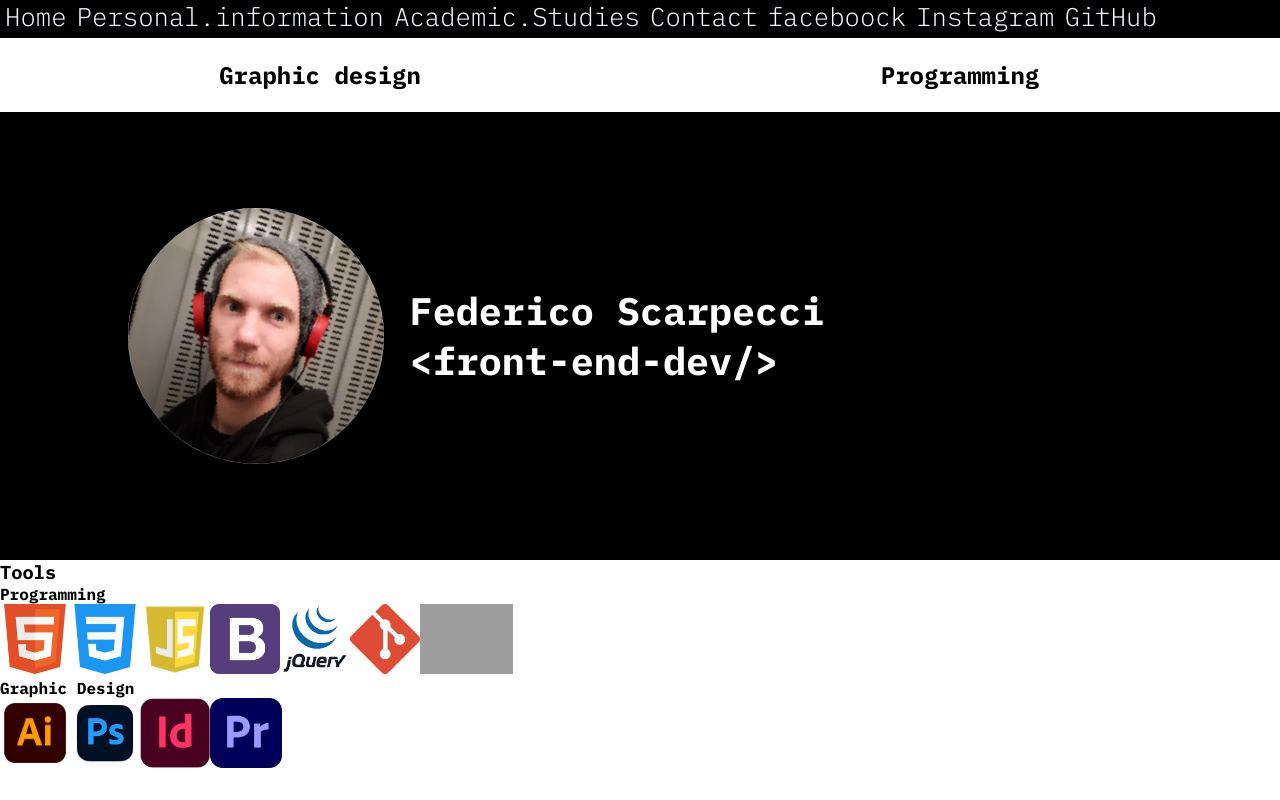
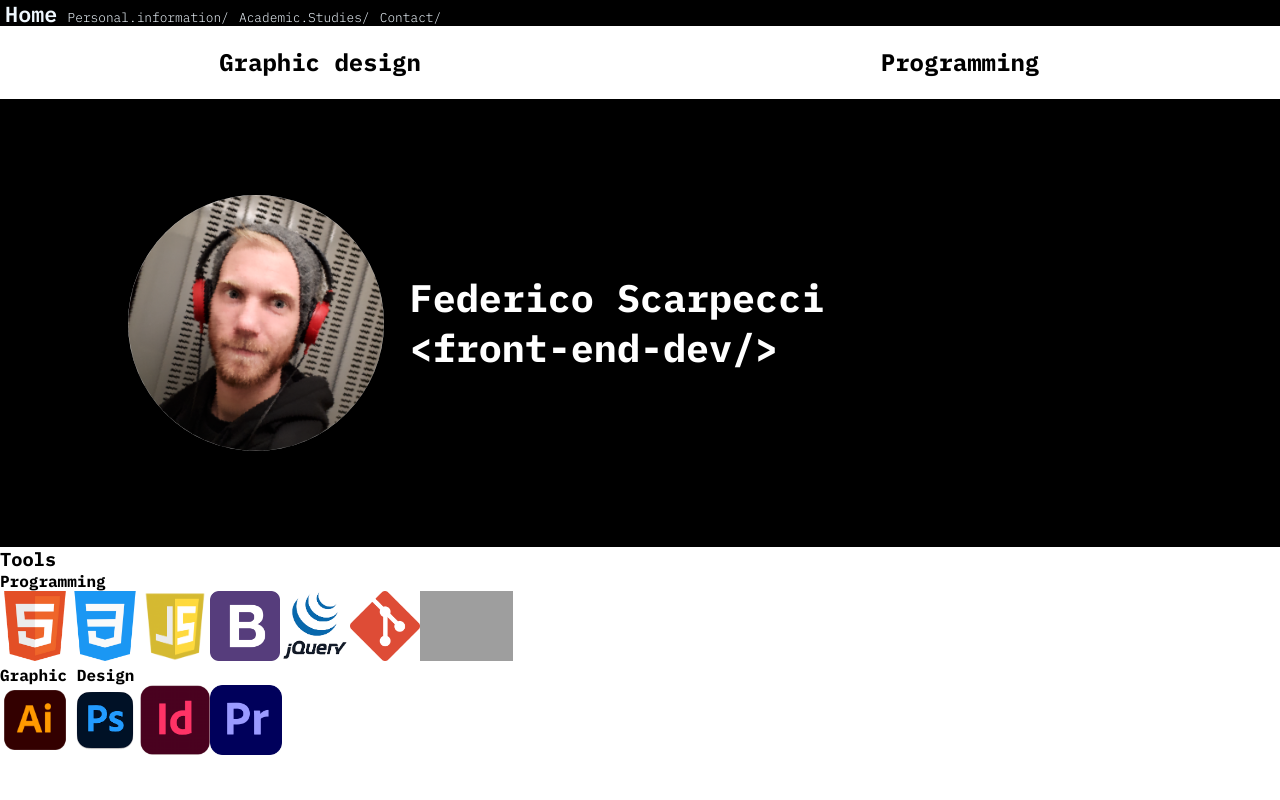
Before and after one commit to FedeSca001/FedeSca001Web, a Vue app: page / in a window 1280 px wide. Built offline with nearby package versions, Linux system fonts and the light colour scheme; grey boxes are pictures that could not be loaded.

Commit message:
reorganizando ruteo

```diff
--- a/src/components/HeaderComp/HeaderComp.vue
+++ b/src/components/HeaderComp/HeaderComp.vue
@@ -1,7 +1,7 @@
 <template>
   <section class="sections">
-    <div class="grafic"><button type="button">Graphic design</button></div>
-    <div class="progr"><button type="button">Programming</button></div>
+    <div class="grafic"><router-link to="/"><button type="button">Graphic design</button></router-link></div>
+    <div class="progr"><router-link to="/"><button type="button">Programming</button></router-link></div>
   </section>
 </template>
 
--- a/src/components/NavComp/NavComp.vue
+++ b/src/components/NavComp/NavComp.vue
@@ -1,14 +1,9 @@
 <template>
   <section class="navComp">
-    <router-link to="/"><button>Home</button></router-link>
-    <router-link to="/infopersonal"><button>Personal.information</button></router-link>
-    <router-link to="/studies"><button>Academic.Studies</button></router-link>
-    <router-link to="/contact"><button>Contact</button></router-link>
-    <div class="redesSociales">
-      <a href="https://www.facebook.com/fede.scarpecci" target="blank"><button>faceboock</button></a>
-      <a href="https://www.instagram.com/fede_scarpecci/" target="blank"><button>Instagram</button></a>
-      <a href="https://github.com/FedeSca001" target="blank"><button>GitHub</button></a>
-    </div>
+    <router-link to="/"><button class="home">Home</button></router-link>
+    <router-link to="/infopersonal"><button>Personal.information/</button></router-link>
+    <router-link to="/studies"><button>Academic.Studies/</button></router-link>
+    <router-link to="/contact"><button>Contact/</button></router-link>
   </section>
 </template>
 
@@ -19,11 +14,9 @@ export default {
 </script>
 
 <style scoped>
-.redesSociales{
-  display: inline-block;
-}
-a{
-  color: white;
+.home{
+  font-size: 1.7vw;
+  font-weight: 600;
 }
 button{
   background: none;
@@ -31,10 +24,10 @@ button{
   color: aliceblue;
   margin: 0vh 0.4vw;
   font-weight: 300;
-  font-size: 2vw;
+  font-size: 1vw;
 }
 .navComp{
   background-color: black;
-  height: 3vw;
+  height: 2vw;
 }
 </style>
```
